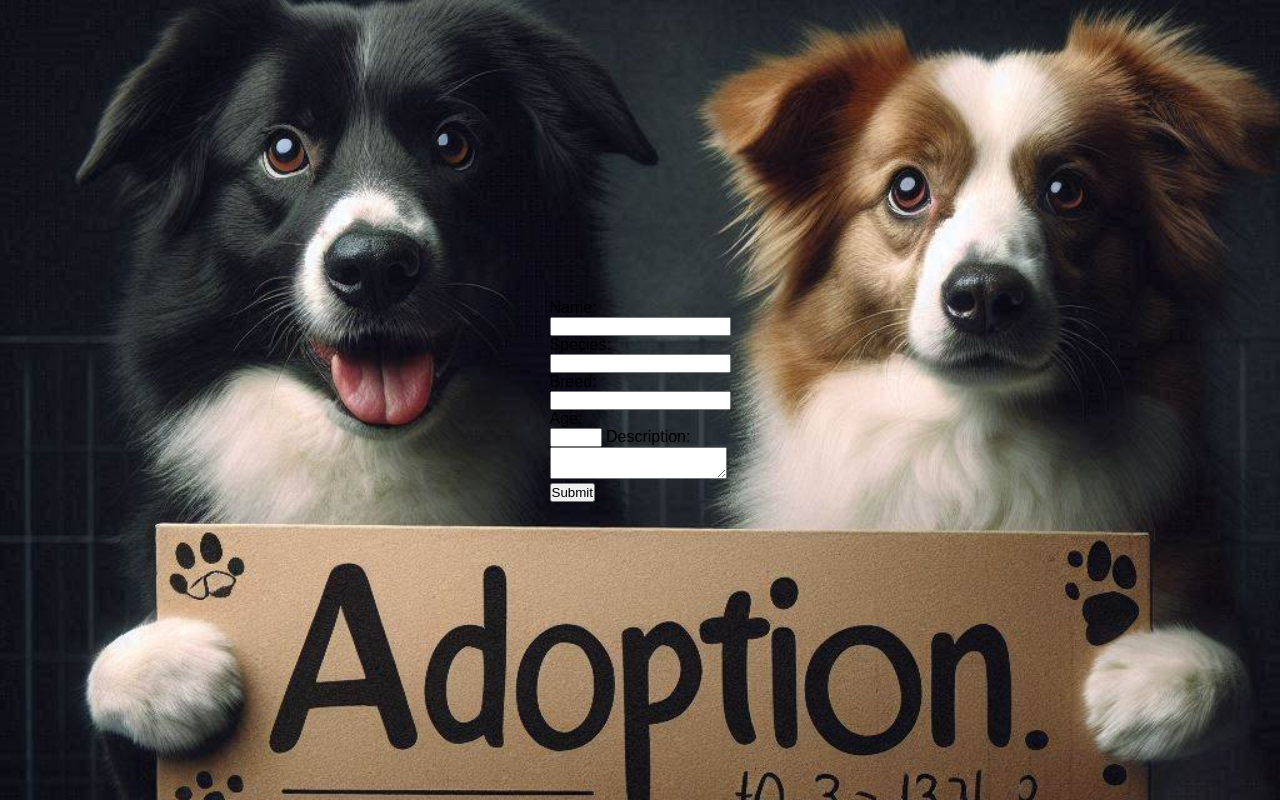
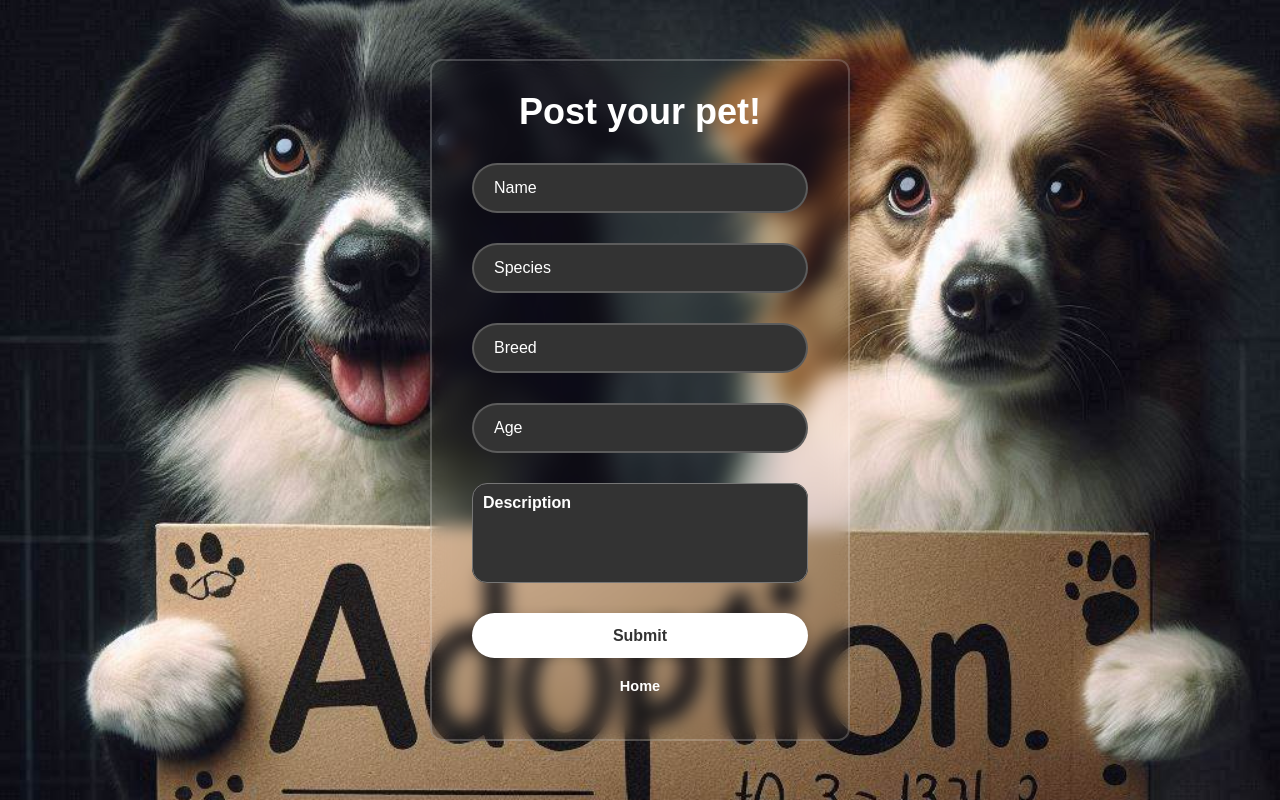
Before and after one commit to antonioz2022/ProjetoFDS, a Django app: page /pet4you_app/posting/ in a window 1280 px wide. Run offline with Django 5.2, Linux system fonts and the light colour scheme.

Commit message:
Mudanças no html e css para tela de posting

```diff
--- a/pet4you_app/static/css/styles.css
+++ b/pet4you_app/static/css/styles.css
@@ -36,7 +36,7 @@
   .input-box input{
     width: 100%;
     height: 100%;
-    background: transparent;
+    background-color: #333;
     border: none;
     outline: none;
     border: 2px solid rgba(255, 255, 255, .2);
@@ -102,3 +102,26 @@
   .register-link p a:hover{
     text-decoration: underline;
   }
+
+  #description {
+    width: 100%;
+    height: 100px;
+    font-weight: 600;
+    font-size: 16px;
+    border-radius: 15px;
+    background-color: #333;
+    color: #fff;
+    resize: none;
+    transition: border-color 0.3s ease;
+  }
+  #description textarea::placeholder {
+    padding: 10px;
+    color: #fff;
+  }
+  #description:focus {
+    border-color: #fff;
+
+  }
+  #description::placeholder {
+    color: rgba(255, 255, 255, 0.7);
+  }
--- a/pet4you_app/templates/posting.html
+++ b/pet4you_app/templates/posting.html
@@ -1,18 +1,33 @@
-<!-- Formulário método de post -->
 {% extends "base.html" %}
 {% block body %}
-<form id="posting" method="post">
-    {% csrf_token %}
-    <label for="name">Name:</label><br>
-    <input type="text" id="name" name="name"><br>
-    <label for="species">Species:</label><br>
-    <input type="text" id="species" name="species"><br>
-    <label for="breed">Breed:</label><br>
-    <input type="text" id="breed" name="breed"><br>
-    <label for="age">Age:</label><br>
-    <input type="number" id="age" name="age" min="1" max="99">
-    <label for="description">Description:</label><br>
-    <textarea id="description" name="description"></textarea><br>
-    <input type="submit" value="Submit">
-</form>
+<div class="wrapper">
+    <h1>Post your pet!</h1>
+    <form method="POST">
+        {% csrf_token %}
+        <div class="input-box">
+            <input type="text" id="name" name="name" placeholder="Name">
+            <i class="bx bxs-user"></i>
+        </div>
+        <div class="input-box">
+            <input type="text" id="species" name="species" placeholder="Species">
+            <i class="bx bxs-user"></i>
+        </div>
+        <div class="input-box">
+            <input type="text" id="breed" name="breed" placeholder="Breed">
+            <i class="bx bxs-user"></i>
+        </div>
+        <div class="input-box">
+            <input type="number" id="age" name="age" min="1" max="99" placeholder="Age">
+            <i class="bx bxs-user"></i>
+        </div>
+        <div id="description" , class="input-box">
+            <textarea id="description" name="description" placeholder="Description"></textarea>
+            <i class="bx bxs-user"></i>
+        </div>
+        <button type="submit" class="btn">Submit</button>
+    </form>
+    <div class="register-link">
+        <p><a href="{% url 'pet4you:home' %}">Home</a></p>
+    </div>
+</div>
 {% endblock %}
```
Also changed, not shown: db.sqlite3.
